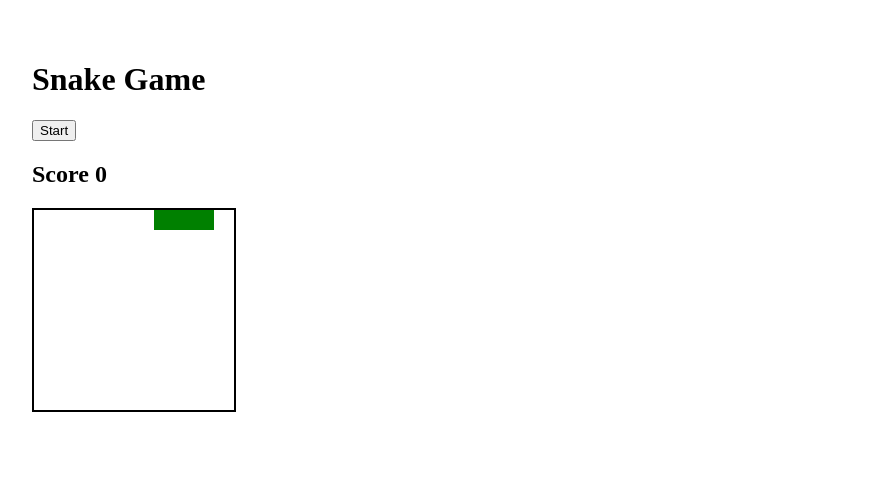
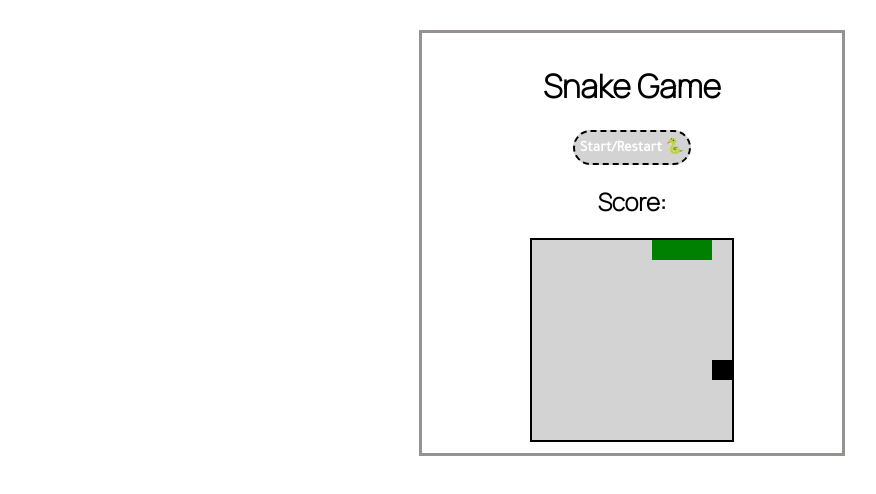
Before and after one commit to camillaborges/snakeGame, a plain HTML site: page index.html in a window 1280 px wide. Shown: the whole page, without its empty margins (8-884 px from the left). Drawn offline with Linux system fonts and the light colour scheme.

Commit message:
adjusting game speed in javascript and some css changes

```diff
--- a/index.html
+++ b/index.html
@@ -6,11 +6,12 @@
     <meta name="viewport" content="width=device-width, initial-scale=1.0">
     <title>Snake Game</title>
     <link rel="stylesheet" href="style.css">
+    <link href="https://fonts.googleapis.com/css2?family=Manrope:wght@200&family=Tajawal&display=swap" rel="stylesheet">
 </head>
 <body>
     <h1>Snake Game</h1>
-        <button id="start">Start</button>
-        <h2>Score<span id="score"> 0</span></h2>
+        <button id="start">Start/Restart 🐍</button>
+        <h2>Score:<span id="score"> </span></h2>
 
         <div class="grid">
 
--- a/main.js
+++ b/main.js
@@ -1,10 +1,12 @@
 const grid = document.querySelector(".grid")
 const startButton = document.querySelector("#start")
-const score = document.querySelector("#score")
+const scoreDisplay = document.querySelector("#score")
 let squares = []
 let currentSnake = [2,1,0]
 let direction = 1
 const width = 10
+let appleIndex = 0
+let score = 0
 
 function createGrid() {
     for(let i = 0; i < 100; i++){
@@ -30,15 +32,38 @@ function move() {
     return clearInterval(timerId)
 
     const tail = currentSnake.pop()
-    console.log(tail)
     squares[tail].classList.remove('snake')
     currentSnake.unshift(currentSnake[0] + direction)
+
+    if (squares[currentSnake[0]].classList.contains('apple')) {
+        squares[currentSnake[0]].classList.remove('apple')
+        squares[tail].classList.add('snake')
+        currentSnake.push(tail)
+        generateApples()
+        score++
+        scoreDisplay.textContent = score
+    }
+
     squares[currentSnake[0]].classList.add('snake')
 }
 
 move()
 
 let timerId = setInterval(move, 1000)
+
+function generateApples() {
+    do {
+        appleIndex = Math.floor(Math.random() * squares.length)
+
+
+    } while (squares[appleIndex].classList.contains('snake'))
+    squares[appleIndex].classList.add('apple')
+
+}
+
+generateApples()
+
+
 
 function control(e) {
     if (e.keyCode === 39) {
--- a/style.css
+++ b/style.css
@@ -1,6 +1,29 @@
 html, body {
     margin: 10px;
     padding: 10px;
+    font-family: "Manrope", sans-serif;
+}
+
+body {
+    width: 400px;
+    height: 400px;
+    border: solid 3px rgb(150, 146, 146);
+    margin: 10px auto;
+    text-align: center;
+}
+
+#start {
+    font-family: "Tajawal", sans-serif;
+    font-size: 15px;
+    padding: 5px;
+    border-radius: 50px;
+    border-style: dashed;
+    border-color: black;
+    background-color:lightgray;
+    color: white;
+    font-weight: bold;
+
+
 }
 
 .grid {
@@ -9,6 +32,8 @@ html, body {
     width: 200px;
     height: 200px;
     border: 2px solid black;
+    margin: 0 auto;
+    background-color: lightgray;
 }
 
 .square {
@@ -21,3 +46,8 @@ html, body {
 .snake {
     background: green;
 }
+
+.apple {
+    background:black;
+
+}
```
